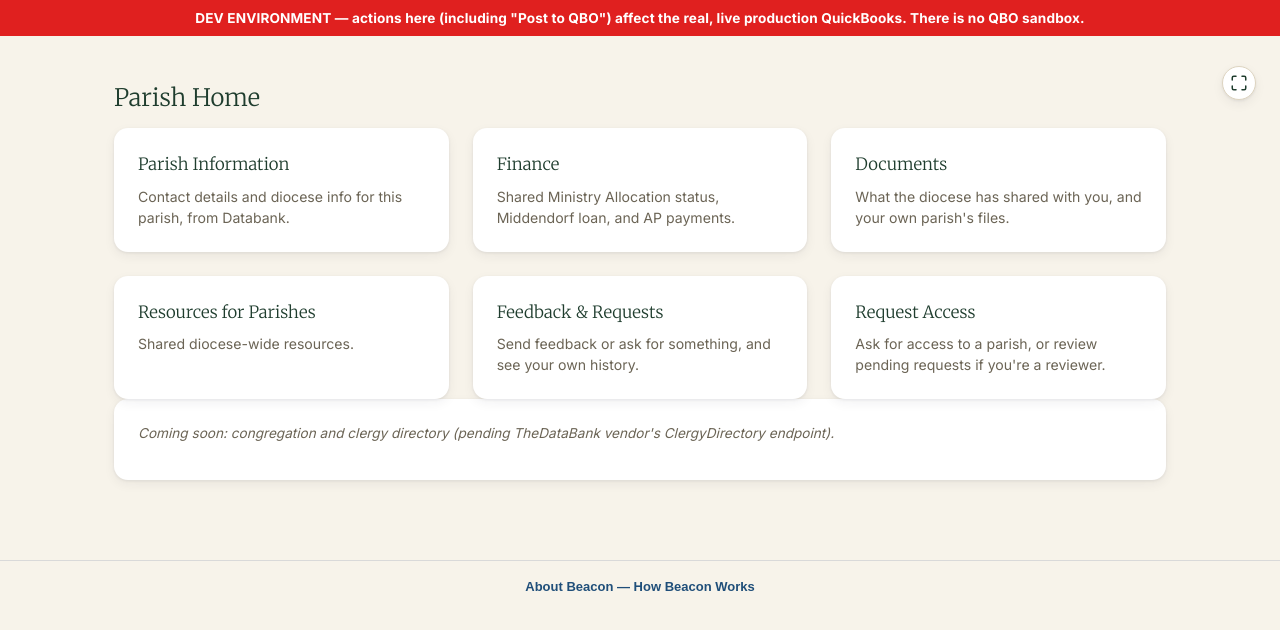
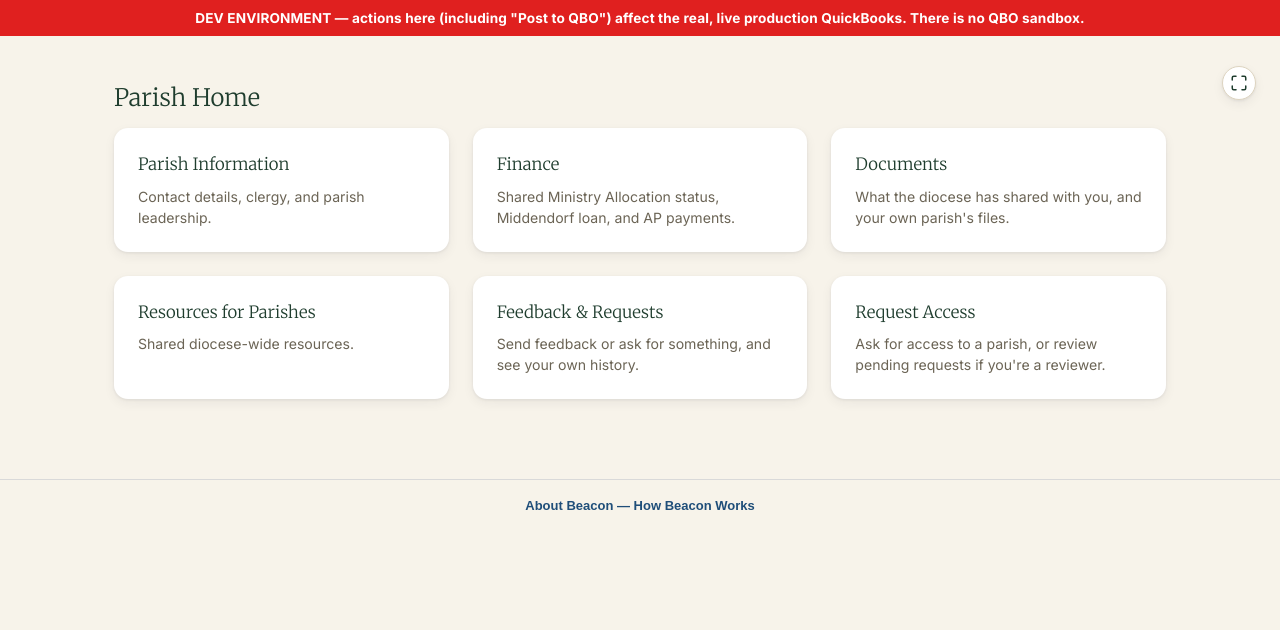
Before and after one commit to CFMjayb/checkreq-website, a FastAPI app: template templates/parish_view.html in a window 1280 px wide. Shown: the top 630 px of the page. Run offline with FastAPI, Linux system fonts and the light colour scheme; the template is opened without the code that fills it, so the values that code supplies are empty; some libraries are stand-ins or nearby versions.

Commit message:
Parish Home: remove stale "coming soon" congregation/clergy notice, now that Parish Information ships it; fix its tile description
Co-Authored-By: Claude Sonnet 5 <noreply@anthropic.com>

```diff
--- a/templates/parish_view.html
+++ b/templates/parish_view.html
@@ -27,7 +27,7 @@
      live from Databank via the parish's own databank_contact_id. #}
   <a class="module-tile" href="/parish-information">
     <h3>Parish Information</h3>
-    <p class="desc">Contact details and diocese info for this parish, from Databank.</p>
+    <p class="desc">Contact details, clergy, and parish leadership.</p>
   </a>
   {# Parish Portal Plan.md S6/S7 addendum (2026-08-16) -- always shown; the
      page itself shows a clear "no permission" message for a viewer without
@@ -69,10 +69,6 @@
     <p class="desc">Ask for access to a parish, or review pending requests if you're a reviewer.</p>
   </a>
 </div>
-
-<div class="card">
-  <p class="sub"><em>Coming soon: congregation and clergy directory (pending TheDataBank vendor's ClergyDirectory endpoint).</em></p>
-</div>
 </div>
 {% endblock %}
 {% block extra_js %}
```
